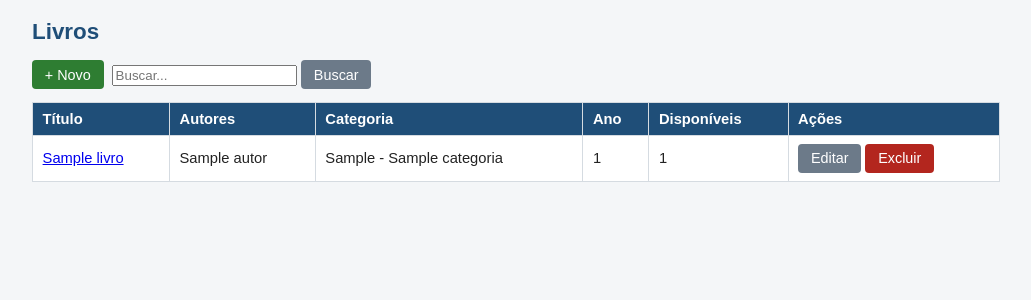
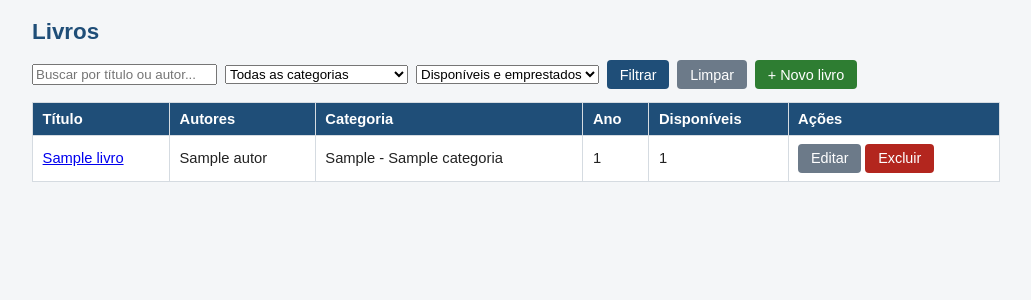
Before and after one commit to GuiMax021/p1_marcioProvaReal, a Django app: page /livros/ in a window 1280 px wide. Shown: the part 48-348 px from the top of the page, without its empty margins (124-1155 px from the left). Run offline with Django 5.2, Linux system fonts and the light colour scheme; a user stored in the database is signed in; tables that the repository leaves empty hold one stand-in row (values such as "Sample post").

Commit message:
Feature 1: busca por titulo/autor e filtros por categoria e disponibilidade na listagem de livros

```diff
--- /dev/null
+++ b/acervo/templates/acervo/livro_lista.html
@@ -0,0 +1,42 @@
+{% extends "acervo/base.html" %}
+{% block content %}
+<h1>Livros</h1>
+
+<form method="get" class="barra">
+  <input type="text" name="q" value="{{ request.GET.q }}" placeholder="Buscar por título ou autor...">
+  <select name="categoria">
+    <option value="">Todas as categorias</option>
+    {% for c in categorias %}
+      <option value="{{ c.pk }}" {% if c.pk|stringformat:"s" == categoria %}selected{% endif %}>{{ c }}</option>
+    {% endfor %}
+  </select>
+  <select name="status">
+    <option value="">Disponíveis e emprestados</option>
+    <option value="disponivel" {% if status == "disponivel" %}selected{% endif %}>Somente disponíveis</option>
+    <option value="emprestado" {% if status == "emprestado" %}selected{% endif %}>Somente emprestados</option>
+  </select>
+  <button class="btn" type="submit">Filtrar</button>
+  <a class="btn sec" href="{% url 'livro_lista' %}">Limpar</a>
+  <a class="btn ok" href="{% url 'livro_criar' %}">+ Novo livro</a>
+</form>
+
+<table>
+  <tr><th>Título</th><th>Autores</th><th>Categoria</th><th>Ano</th><th>Disponíveis</th><th>Ações</th></tr>
+  {% for livro in object_list %}
+  <tr>
+    <td><a href="{% url 'livro_detalhe' livro.pk %}">{{ livro.titulo }}</a></td>
+    <td>{{ livro.autores_texto }}</td>
+    <td>{{ livro.categoria }}</td>
+    <td>{{ livro.ano }}</td>
+    <td>{{ livro.disponiveis }}</td>
+    <td>
+      <a class="btn sec" href="{% url 'livro_editar' livro.pk %}">Editar</a>
+      <a class="btn perigo" href="{% url 'livro_excluir' livro.pk %}">Excluir</a>
+    </td>
+  </tr>
+  {% empty %}
+  <tr><td colspan="6">Nenhum livro encontrado{% if request.GET.q or categoria or status %} para os filtros aplicados{% endif %}.</td></tr>
+  {% endfor %}
+</table>
+{% include "acervo/paginacao.html" %}
+{% endblock %}
--- a/acervo/templates/acervo/paginacao.html
+++ b/acervo/templates/acervo/paginacao.html
@@ -1,7 +1,7 @@
 {% if is_paginated %}
 <div class="barra">
-  {% if page_obj.has_previous %}<a class="btn sec" href="?page={{ page_obj.previous_page_number }}{% if q %}&q={{ q }}{% endif %}{% if filtro %}&status={{ filtro }}{% endif %}">« Anterior</a>{% endif %}
+  {% if page_obj.has_previous %}<a class="btn sec" href="?page={{ page_obj.previous_page_number }}{% if params %}&{{ params }}{% endif %}">« Anterior</a>{% endif %}
   <span>Página {{ page_obj.number }} de {{ paginator.num_pages }}</span>
-  {% if page_obj.has_next %}<a class="btn sec" href="?page={{ page_obj.next_page_number }}{% if q %}&q={{ q }}{% endif %}{% if filtro %}&status={{ filtro }}{% endif %}">Próxima »</a>{% endif %}
+  {% if page_obj.has_next %}<a class="btn sec" href="?page={{ page_obj.next_page_number }}{% if params %}&{{ params }}{% endif %}">Próxima »</a>{% endif %}
 </div>
 {% endif %}
--- a/acervo/views.py
+++ b/acervo/views.py
@@ -14,6 +14,13 @@ from . import services
 from .forms import EmprestimoForm, ReservaForm
 from .models import Autor, Categoria, Emprestimo, Exemplar, Livro, Membro, Reserva
 from .services import RegraDeNegocioError
+
+
+def querystring(request):
+    """Parametros da URL sem 'page', para manter filtros ao paginar."""
+    params = request.GET.copy()
+    params.pop("page", None)
+    return params.urlencode()
 
 
 # ---------- Home ----------
@@ -59,6 +66,7 @@ class ListaBase(LoginRequiredMixin, ListView):
         ctx.update(
             titulo=self.titulo, colunas=self.colunas, prefixo=self.prefixo,
             q=self.request.GET.get("q", ""), pode_buscar=bool(self.campos_busca),
+            params=querystring(self.request),
         )
         return ctx
 
@@ -120,7 +128,7 @@ CategoriaLista, CategoriaCriar, CategoriaEditar, CategoriaExcluir = crud(
 AutorLista, AutorCriar, AutorEditar, AutorExcluir = crud(
     Autor, "autor", "Autores", [("Nome", "nome")], ["nome"], busca=("nome",))
 
-LivroLista, LivroCriar, LivroEditar, LivroExcluir = crud(
+_, LivroCriar, LivroEditar, LivroExcluir = crud(
     Livro, "livro", "Livros",
     [("Título", "titulo"), ("Autores", "autores_texto"), ("Categoria", "categoria"),
      ("Ano", "ano"), ("Disponíveis", "disponiveis")],
@@ -136,6 +144,54 @@ MembroLista, MembroCriar, MembroEditar, MembroExcluir = crud(
     Membro, "membro", "Membros",
     [("Nome", "nome"), ("E-mail", "email"), ("Telefone", "telefone"), ("Ativo", "ativo")],
     ["nome", "email", "telefone", "ativo"], busca=("nome", "email"))
+
+
+class LivroLista(LoginRequiredMixin, ListView):
+    """
+    Listagem principal com busca e filtros (Feature 1).
+
+    Parametros da URL (todos opcionais e combinaveis):
+      ?q=texto          busca por titulo OU nome do autor (icontains)
+      ?status=...       disponivel | emprestado
+      ?categoria=<id>   categoria CDD
+    """
+    model = Livro
+    template_name = "acervo/livro_lista.html"
+    paginate_by = 20
+
+    def get_queryset(self):
+        qs = Livro.objects.select_related("categoria").prefetch_related("autores")
+
+        q = self.request.GET.get("q", "").strip()
+        status = self.request.GET.get("status", "")
+        categoria = self.request.GET.get("categoria", "")
+
+        if q:
+            # Q() combina titulo OU autor numa unica consulta
+            qs = qs.filter(Q(titulo__icontains=q) | Q(autores__nome__icontains=q))
+
+        if categoria.isdigit():
+            qs = qs.filter(categoria_id=int(categoria))
+
+        livres = Exemplar.objects.disponiveis().values_list("livro_id", flat=True)
+        if status == "disponivel":
+            qs = qs.filter(pk__in=livres)
+        elif status == "emprestado":
+            # tem exemplar fisico, mas nenhum esta livre
+            qs = qs.filter(exemplares__tipo=Exemplar.Tipo.FISICO).exclude(pk__in=livres)
+
+        return qs.distinct()
+
+    def get_context_data(self, **kwargs):
+        ctx = super().get_context_data(**kwargs)
+        ctx.update(
+            categorias=Categoria.objects.all(),
+            q=self.request.GET.get("q", ""),
+            status=self.request.GET.get("status", ""),
+            categoria=self.request.GET.get("categoria", ""),
+            params=querystring(self.request),
+        )
+        return ctx
 
 
 class LivroDetalhe(LoginRequiredMixin, DetailView):
@@ -164,6 +220,7 @@ class EmprestimoLista(LoginRequiredMixin, ListView):
     def get_context_data(self, **kwargs):
         ctx = super().get_context_data(**kwargs)
         ctx["filtro"] = self.filtro
+        ctx["params"] = querystring(self.request)
         return ctx
 
 
@@ -232,6 +289,11 @@ class ReservaLista(LoginRequiredMixin, ListView):
             qs = qs.filter(status=Reserva.Status.ATIVA)
         return qs
 
+    def get_context_data(self, **kwargs):
+        ctx = super().get_context_data(**kwargs)
+        ctx["params"] = querystring(self.request)
+        return ctx
+
 
 class ReservaCriar(LoginRequiredMixin, FormView):
     form_class = ReservaForm
```
Also changed, not shown: acervo/tests.py (+49 -0 lines).
